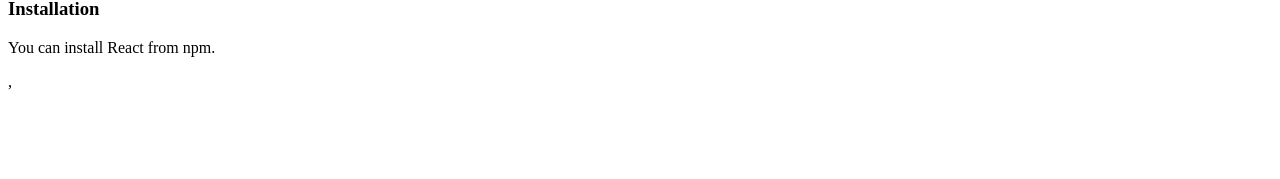
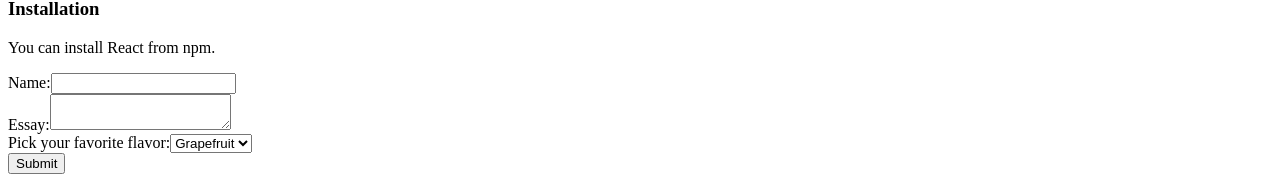
Before and after one commit to fjmn2001/react17, a React (Create React App) app in the folder apps/getting-started/: page / in a window 1280 px wide. Shown: the part 868-1047 px from the top of the page. Before the commit the page ends 967 px from the top, so only its background shows below. Built offline with nearby package versions, Linux system fonts and the light colour scheme.

Commit message:
feat: adding forms handle example. Ref sn

```diff
--- a/apps/getting-started/src/App.tsx
+++ b/apps/getting-started/src/App.tsx
@@ -7,6 +7,7 @@ import Mailbox from "./conditional-rendering/components/Mailbox";
 import Page from "./conditional-rendering/components/Page";
 import NumberList from "./lists-and-keys/components/NumberList";
 import Blog from "./lists-and-keys/components/Blog";
+import NameForm from "./forms/components/NameForm";
 
 interface User {
     firstName: string
@@ -39,7 +40,8 @@ export default function App() {
             <Mailbox unreadMessages={ messages } />
             <Page />
             <NumberList numbers={ numbers } />
-            <Blog posts={ posts } />,
+            <Blog posts={ posts } />
+            <NameForm />
         </>
     );
 }
--- /dev/null
+++ b/apps/getting-started/src/forms/components/NameForm.tsx
@@ -0,0 +1,58 @@
+import { ChangeEvent, FormEvent, useState } from "react";
+
+const NameForm = () => {
+    const [value, setValue] = useState("")
+    const [textAreaValue, setTextAreaValue] = useState("")
+    const [selectValue, setSelectValue] = useState("")
+
+    const handleChange = (event: ChangeEvent<HTMLInputElement>) => {
+        setValue(event.target.value);
+    }
+    const handleTexAreaChange = (event: ChangeEvent<HTMLTextAreaElement>) => {
+        setTextAreaValue(event.target.value);
+    }
+
+    const handleSelect = (event: ChangeEvent<HTMLSelectElement>) => {
+        setSelectValue(event.target.value);
+    }
+
+    const handleSubmit = (event: FormEvent) => {
+        console.log({
+            value,
+            textAreaValue,
+            selectValue
+        })
+        event.preventDefault();
+    }
+
+    return (
+        <form onSubmit={ handleSubmit }>
+            <div>
+                <label>
+                    Name:
+                    <input type="text" value={ value } onChange={ handleChange } />
+                </label>
+            </div>
+            <div>
+                <label>
+                    Essay:
+                    <textarea value={ textAreaValue } onChange={ handleTexAreaChange } />
+                </label>
+            </div>
+            <div>
+                <label>
+                    Pick your favorite flavor:
+                    <select value={ selectValue } onChange={ handleSelect }>
+                        <option value="grapefruit">Grapefruit</option>
+                        <option value="lime">Lime</option>
+                        <option value="coconut">Coconut</option>
+                        <option value="mango">Mango</option>
+                    </select>
+                </label>
+            </div>
+            <input type="submit" value="Submit" />
+        </form>
+    );
+}
+
+export default NameForm;
```
